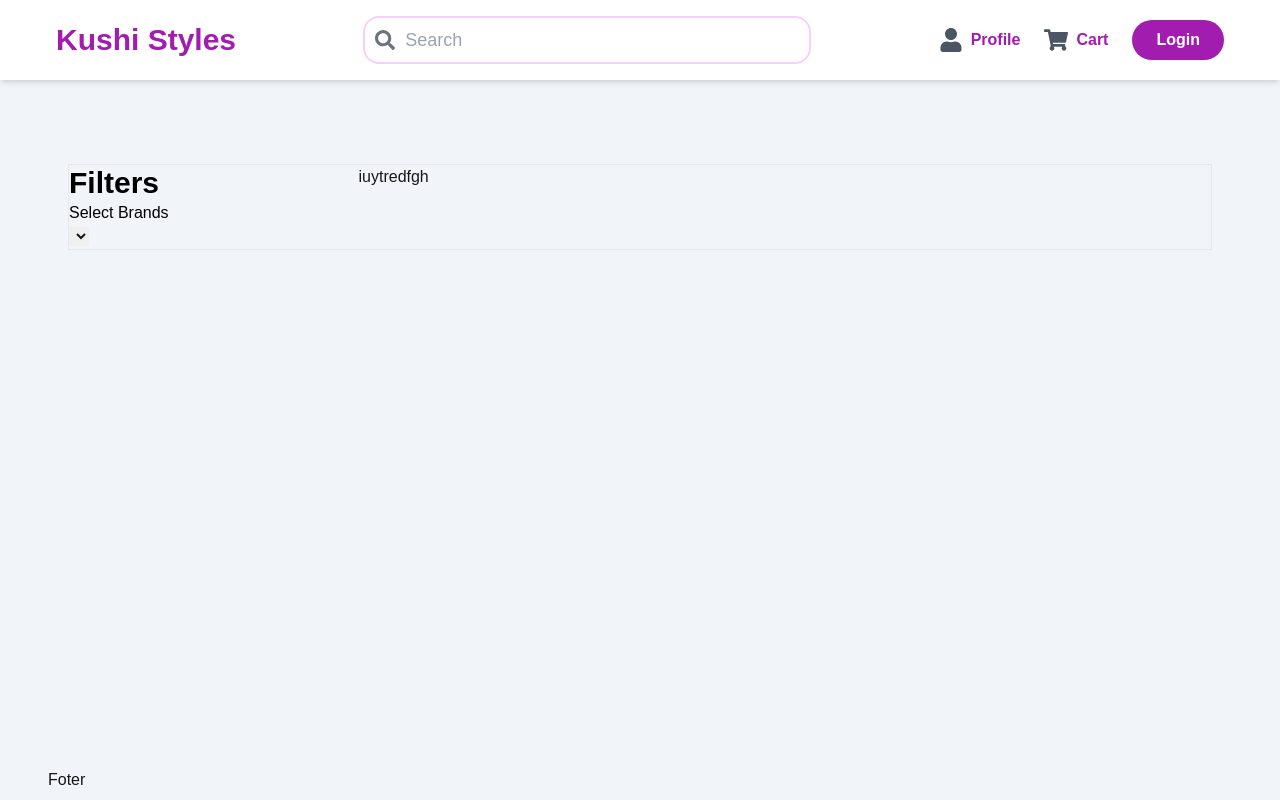
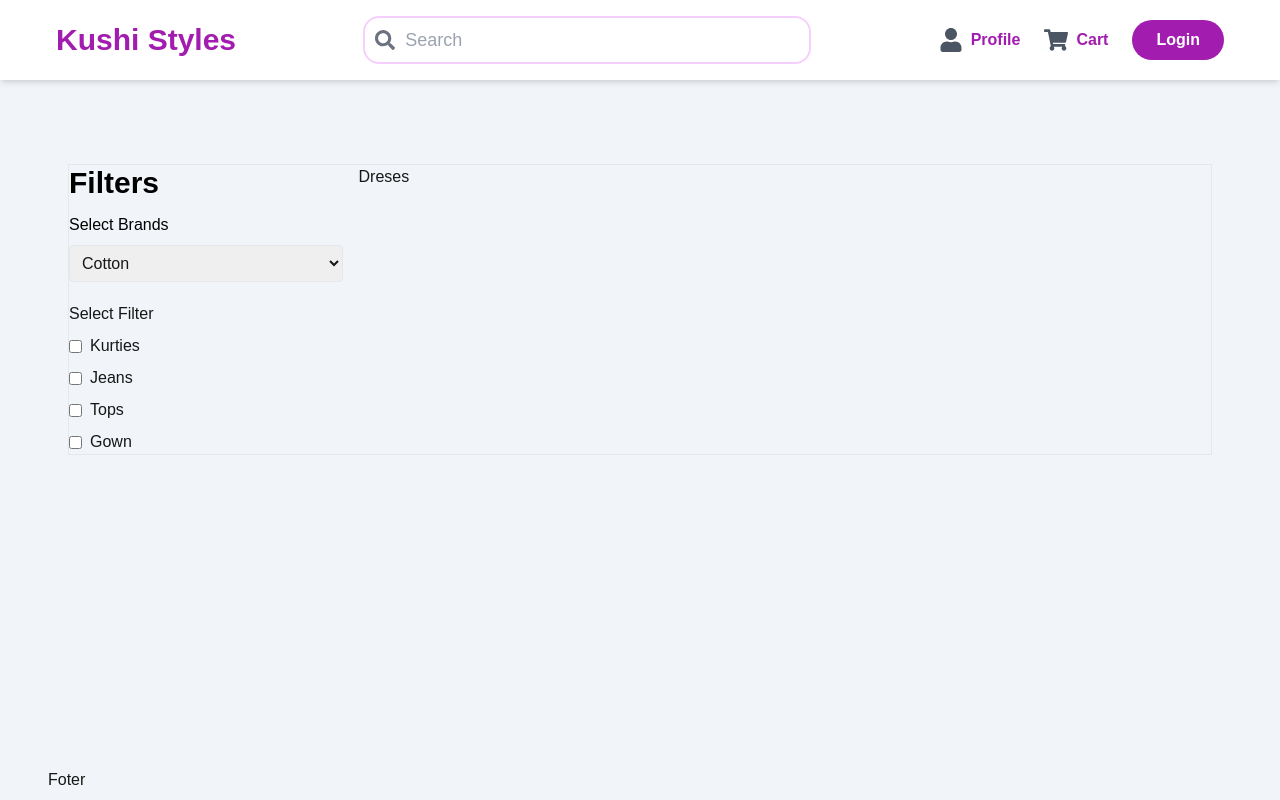
Before and after one commit to MonikaDevHJ/Kushi_Styles, a Next.js app: page /Catagories/Womens in a window 1280 px wide. Built offline with nearby package versions, Linux system fonts and the light colour scheme.

Commit message:
Making images in Dresses

```diff
--- a/src/pages/Catagories/Womens.tsx
+++ b/src/pages/Catagories/Womens.tsx
@@ -8,34 +8,61 @@ import Kurta5 from "../../assets/Kurta5.png";
 import Kurta6 from "../../assets/Kurta6.png";
 import Kurta7 from "../../assets/Kurta5.png";
 
-
-
-
 const Mobile = () => {
- return(
+  return (
     <div className="mt-10 p-4">
       <div className="grid grid-cols-1 md:grid-cols-4 lg:grid-cols-4 gap-4 border">
-
         {/* left side filter */}
         <div className="">
           <p className="text-black text-2xl md:text-3xl font-bold">Filters</p>
 
-     <div className="">
+          <div className="mt-3">
             <p className="block text-black font-medium">Select Brands</p>
 
             {/* Drop Down */}
-      <select name="" id=""></select>
+            <select className="w-full p-2 border rounded mt-2" name="" id="">
+              <option value="Kurties">Cotton</option>
+              <option value="Kurties">Welvet</option>
 
+              <option value="Kurties">Jeans</option>
+
+            </select>
+
+            {/* Check box filter */}
+            <div className="">
+              <p className="mt-5">Select Filter</p>
+                <div className="mt-2  space-y-2">
+              <label className="flex items-center">
+                <input type="checkbox" className="mr-2 accent-blue-500" />
+                Kurties
+              </label>
+              <label className="flex items-center">
+                <input type="checkbox" className="mr-2 accent-blue-500" />
+                Jeans
+              </label>
+              <label className="flex items-center">
+                <input type="checkbox" className="mr-2 accent-blue-500" />
+                Tops
+              </label>
+              <label className="flex items-center">
+                <input type="checkbox" className="mr-2 accent-blue-500" />
+                Gown
+              </label>
+              </div>
+            </div>
           </div>
         </div>
 
         {/* right side images */}
         <div className="">
-    <p>iuytredfgh</p>
+          <p className="">Dreses</p>
+          <div className="">
+
           </div>
         </div>
       </div>
- )
+    </div>
+  );
 };
 
 export default Mobile;
```
Lines whose indentation alone changed are shown as unchanged.
